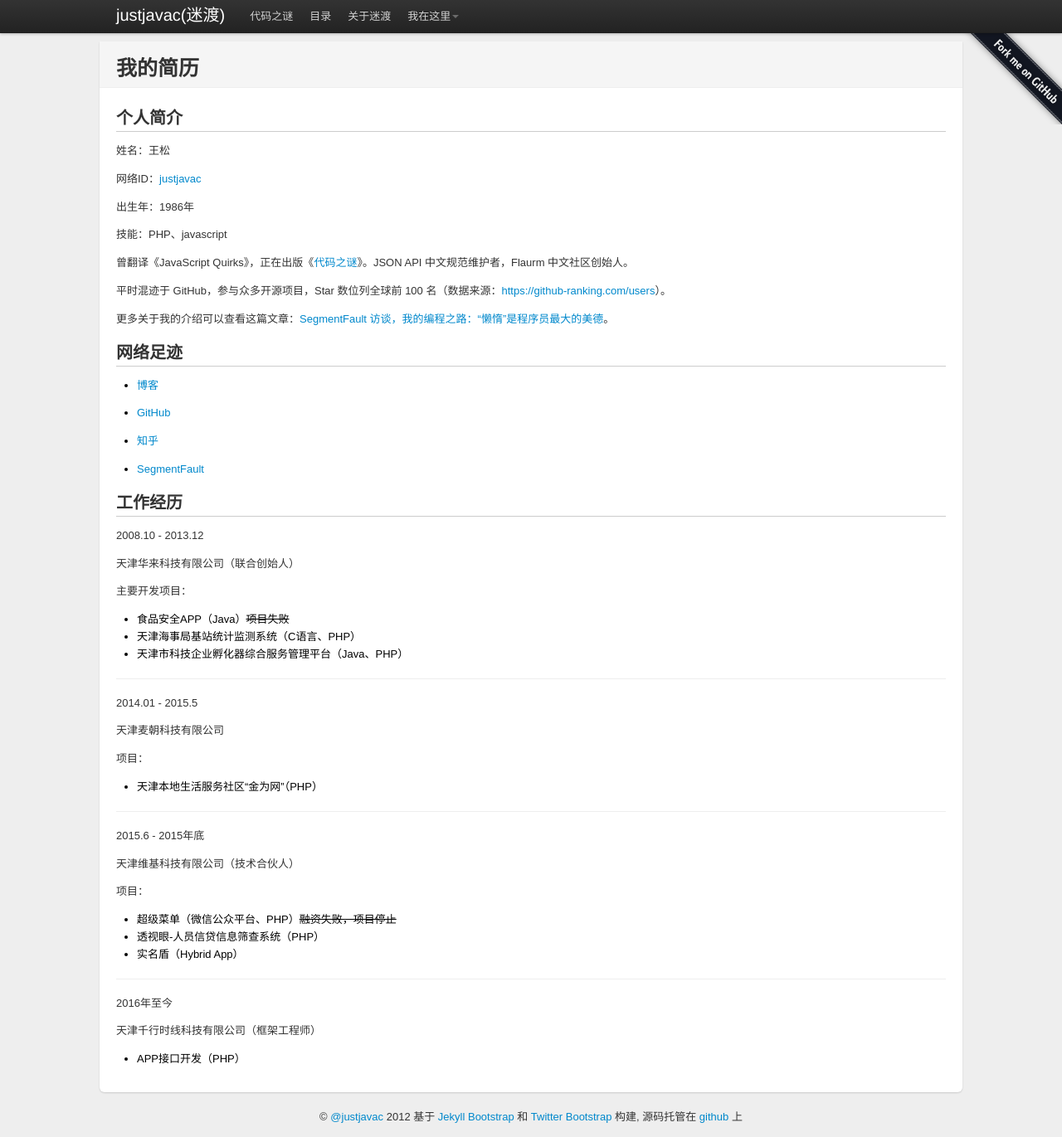
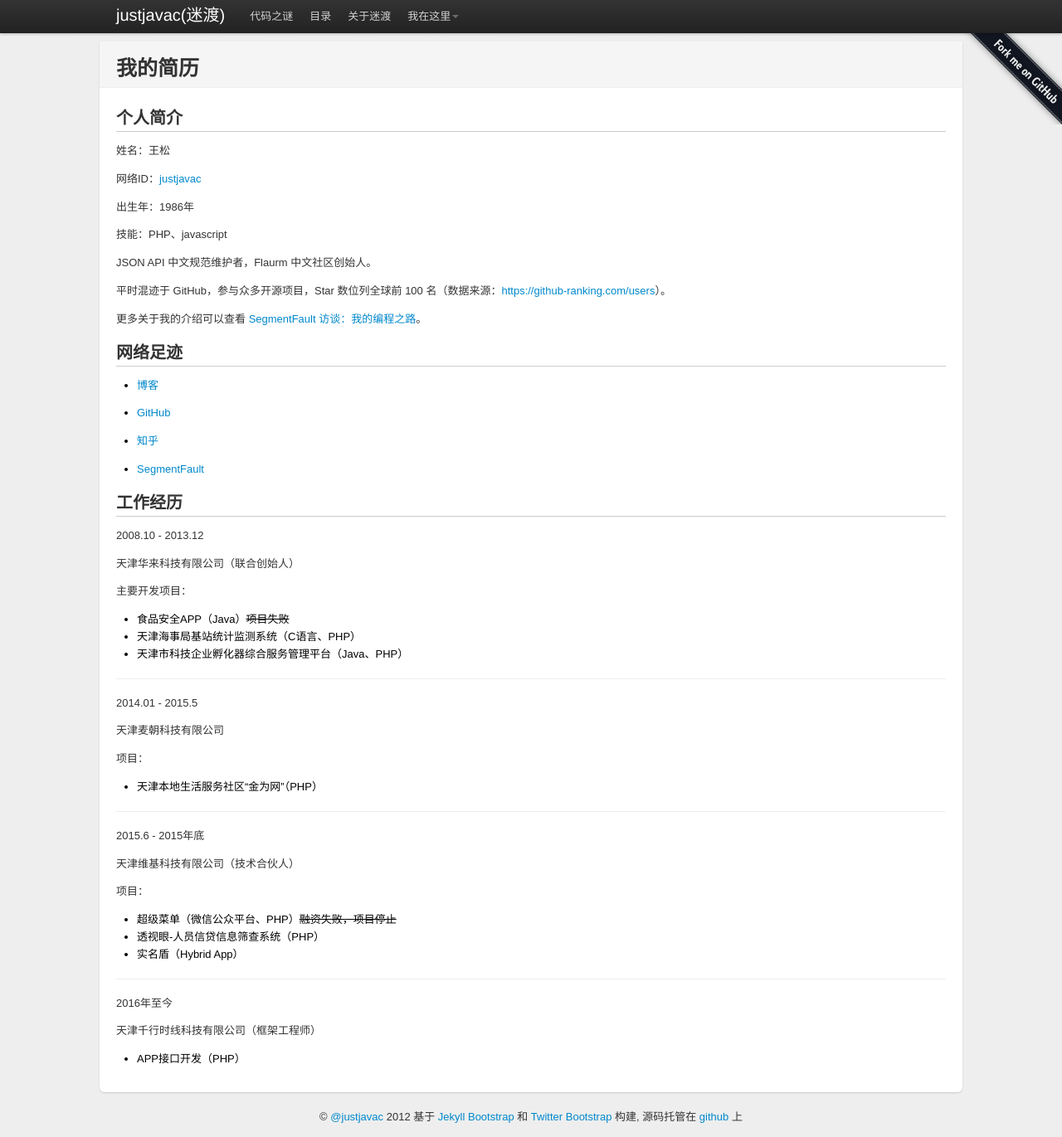
Before and after one commit to justjavac/justjavac.github.com, a Jekyll site: the page built from resume.md, in a window 1280 px wide and 1371 px high. Shown: the whole window at 83% size. Built offline with Jekyll 4.4.1, drawn with Linux system fonts in a browser that asks for light colours; nearby versions of some CDN libraries; Markdown is read by kramdown in place of the engine named in the settings; comment, search, counter and statistics services are not loaded.

Commit message:
添加内容

```diff
--- a/resume.md
+++ b/resume.md
@@ -15,11 +15,12 @@ header : justjavac
 
 技能：PHP、javascript
 
-曾翻译《JavaScript Quirks》，正在出版《[代码之谜](http://justjavac.com/codepuzzle.html)》。JSON API 中文规范维护者，Flaurm 中文社区创始人。
+
+JSON API 中文规范维护者，Flaurm 中文社区创始人。
 
 平时混迹于 GitHub，参与众多开源项目，Star 数位列全球前 100 名（数据来源：<https://github-ranking.com/users>）。
 
-更多关于我的介绍可以查看这篇文章：[SegmentFault 访谈，我的编程之路：“懒惰”是程序员最大的美德](http://justjavac.com/other/2016/03/07/the-way-of-programming.html)。
+更多关于我的介绍可以查看 [SegmentFault 访谈：我的编程之路](http://justjavac.com/other/2016/03/07/the-way-of-programming.html)。
 
 ## 网络足迹
 
```
